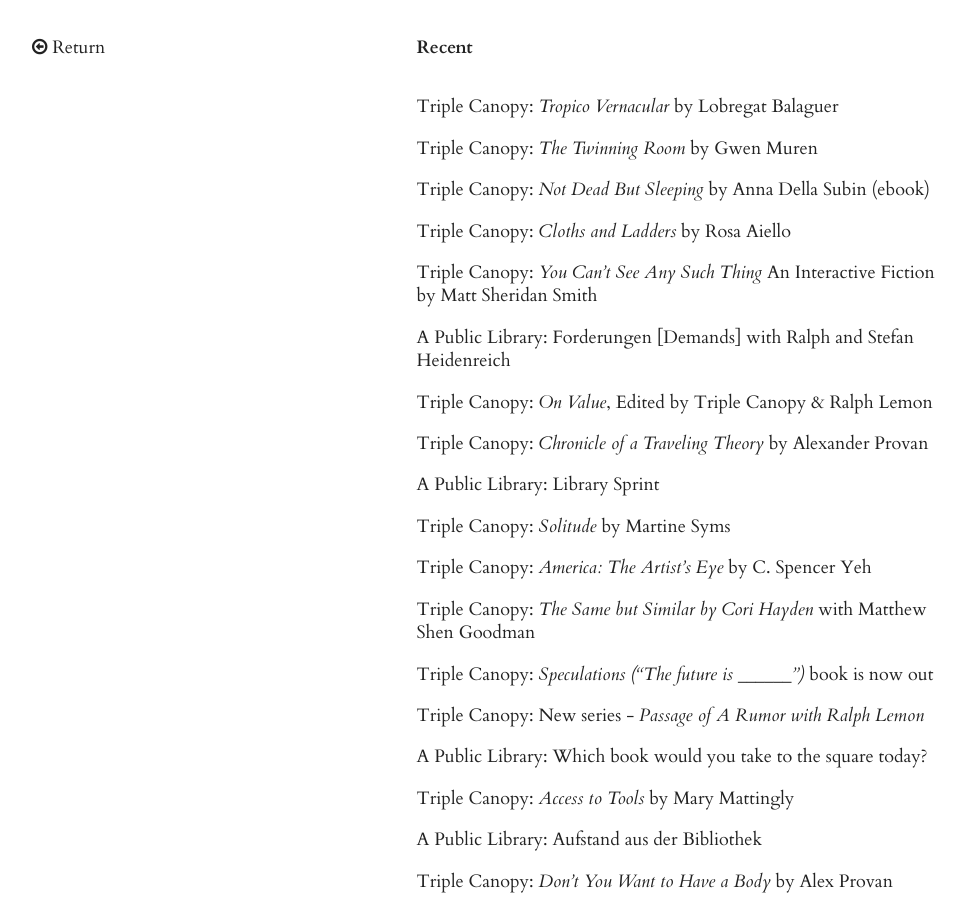
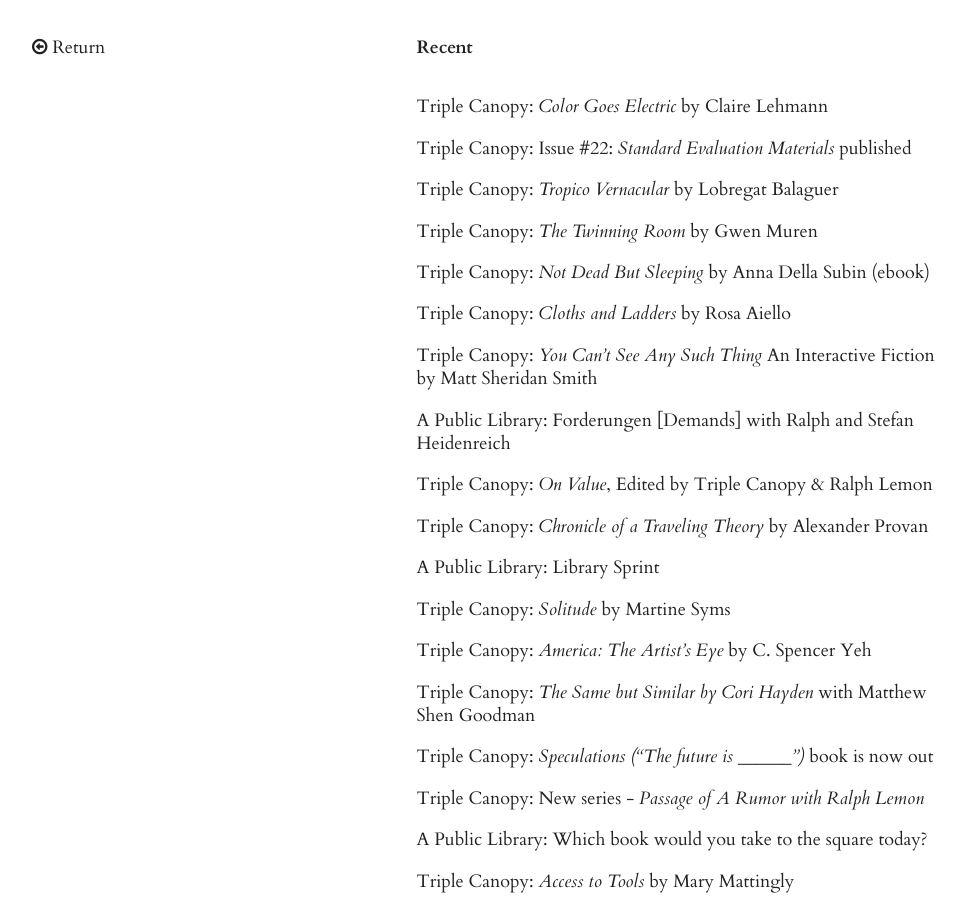
Before and after one commit to calebwaldorf/site, a Jekyll site: the page built from _posts/feed/2016-02-15-projects-feed.md, in a window 1280 px wide and 900 px high. Shown: the whole window, without its empty margins (6-972 px from the left). Built offline with Jekyll 4.4.1, drawn with Linux system fonts in a browser that asks for light colours; nearby versions of some CDN libraries.

Commit message:
Updated projects feed

```diff
--- a/_posts/feed/2016-02-15-projects-feed.md
+++ b/_posts/feed/2016-02-15-projects-feed.md
@@ -3,6 +3,8 @@
 title: Recent
 category: feed
 ---
+*   Triple Canopy: [*Color Goes Electric* by Claire Lehmann](https://www.canopycanopycanopy.com/issues/22/contents/color-goes-electric)
+*   Triple Canopy: [Issue #22: *Standard Evaluation Materials* published](https://www.canopycanopycanopy.com/issues/22/contents/a-note-on-standard-evaluation-materials)
 *   Triple Canopy: [*Tropico Vernacular* by Lobregat Balaguer](https://www.canopycanopycanopy.com/contents/tropico-vernacular/)
 *   Triple Canopy: [*The Twinning Room* by Gwen Muren](https://www.canopycanopycanopy.com/issues/20/contents/the-twinning-room/)
 *   Triple Canopy: [*Not Dead But Sleeping* by Anna Della Subin (ebook)](https://canopycanopycanopy.com/issues/21/contents/not-dead-but-sleeping)
```
